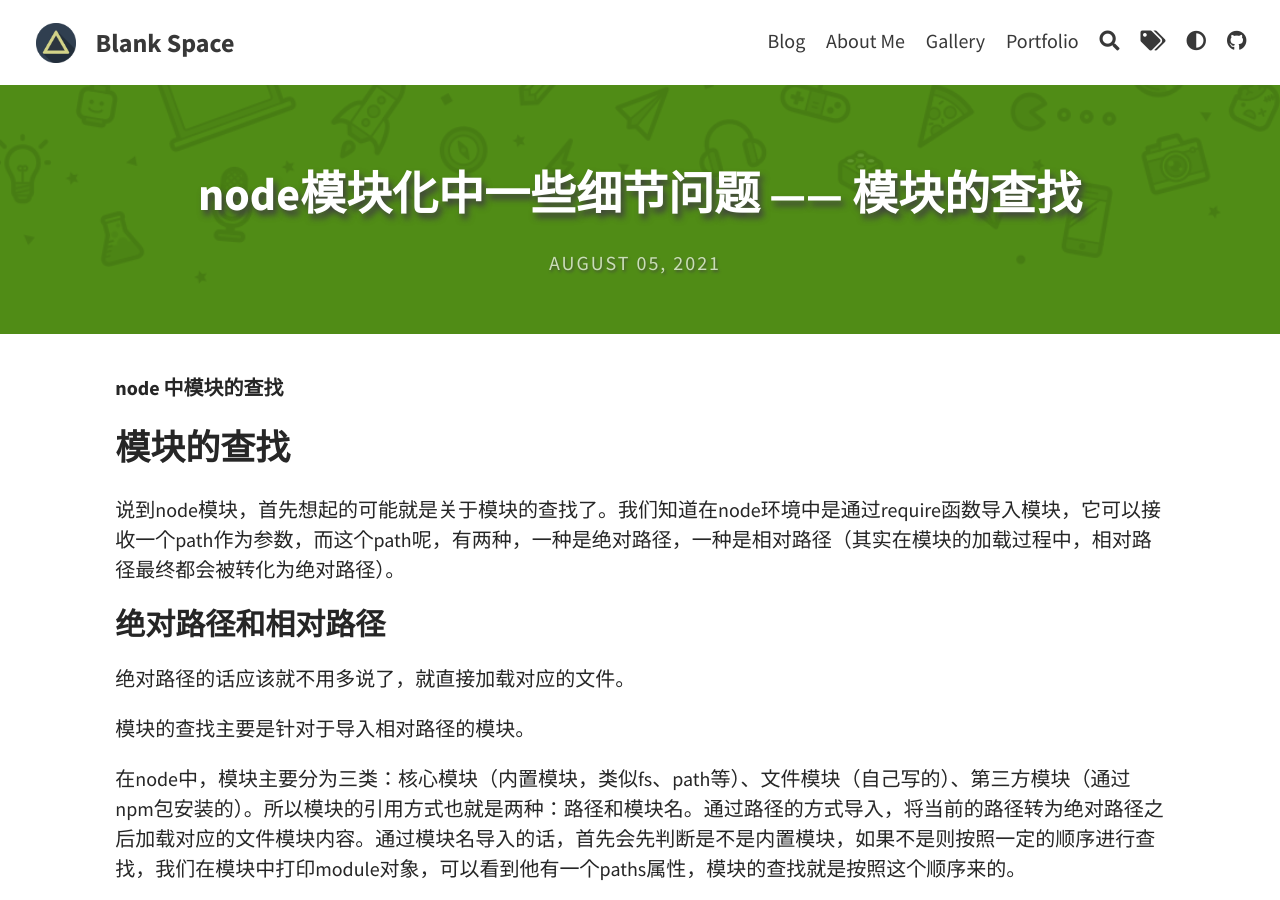
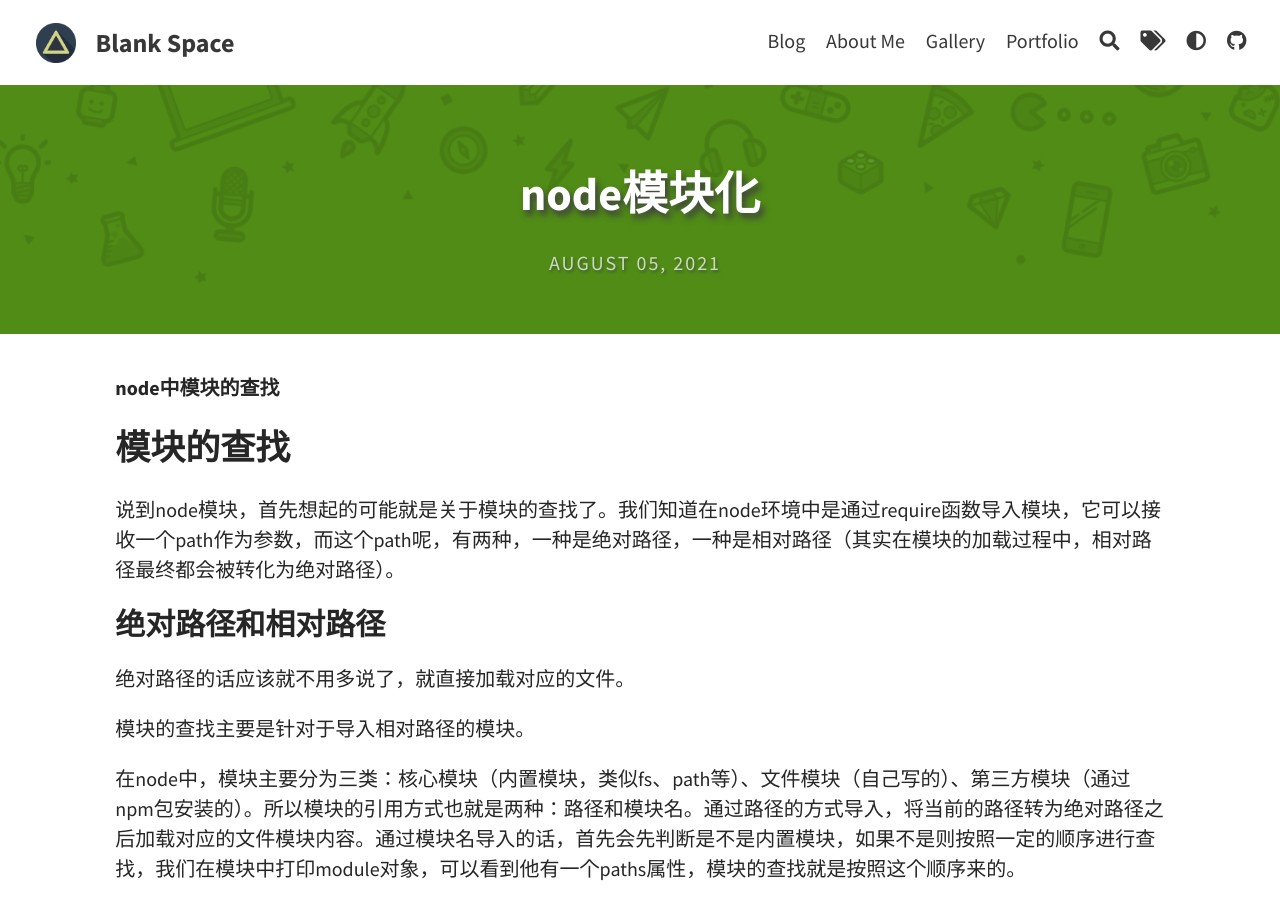
Before and after one commit to OnlyProbie/sketches, a Jekyll site: the page built from docs/_posts/2021-08-05-node-module-find.md, in a window 1280 px wide and 900 px high. Built offline with Jekyll 4.4.1, drawn with Linux system fonts in a browser that asks for light colours.

Commit message:
improvement(udpate): update

```diff
--- a/docs/_posts/2021-08-05-node-module-find.md
+++ b/docs/_posts/2021-08-05-node-module-find.md
@@ -1,11 +1,11 @@
 ---
 layout: post
-title: node模块化中一些细节问题 —— 模块的查找                                # Title of the page
+title: node模块化                               # Title of the page
 color: rgb(80,140,22)                             # Add the specified color as feature image, and change link colors in post
 tags: [JavaScript, Node, Module]
 ---
 
-**node 中模块的查找**
+**node中模块的查找**
 
 <!-- START doctoc -->
 <!-- END doctoc -->
```
